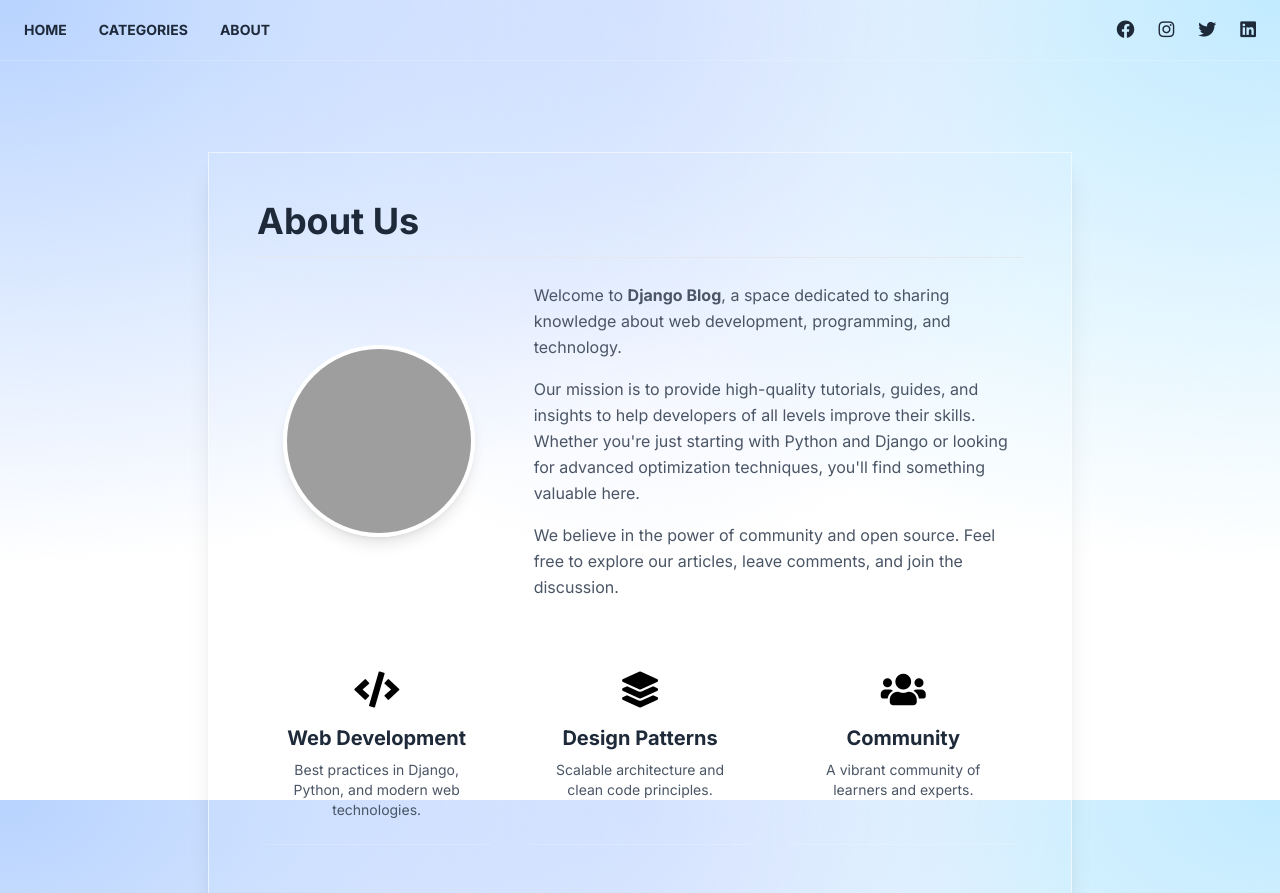
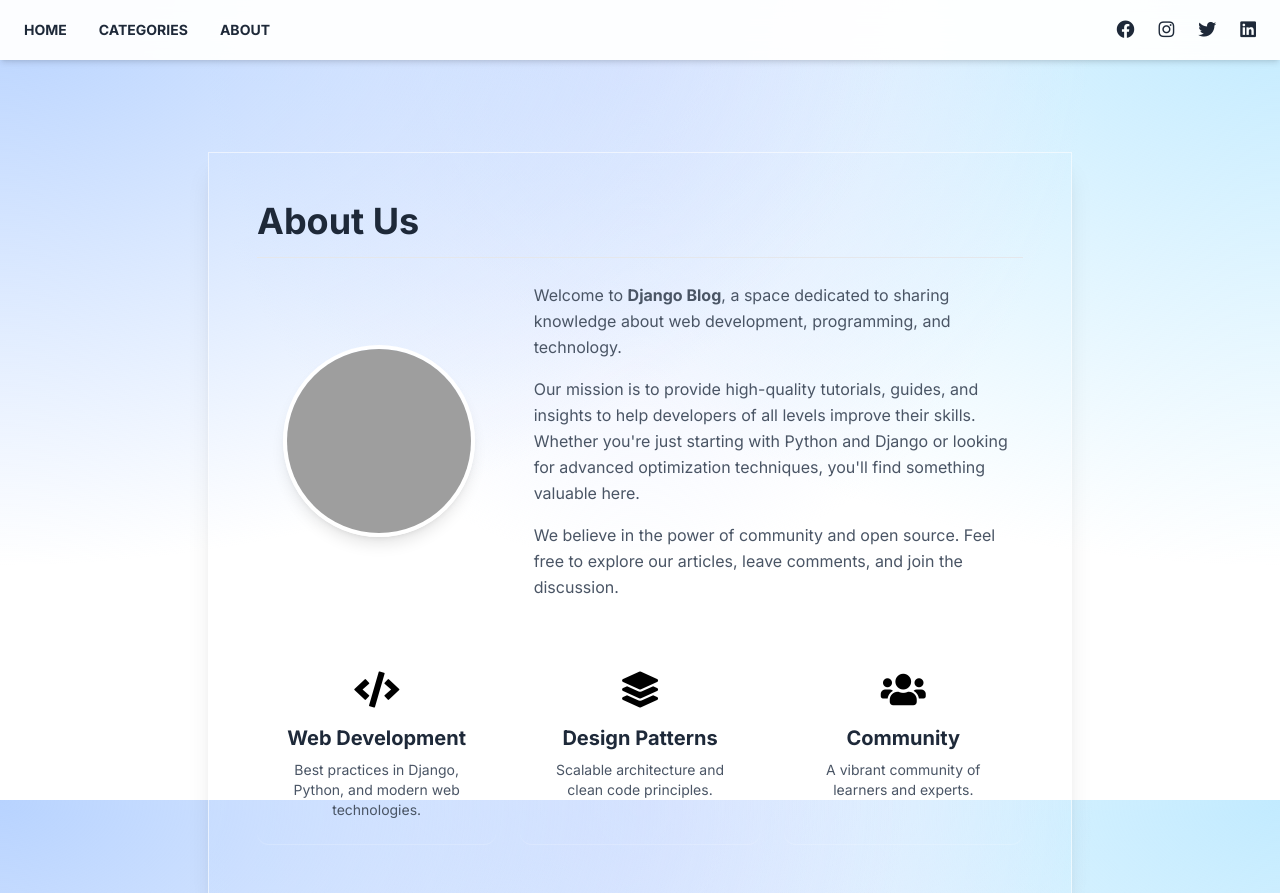
Before and after one commit to milton2913/blog, a Django app: page /about/ in a window 1280 px wide. Shown: the top 893 px of the page. Run offline with Django 5.2, Linux system fonts and the light colour scheme; data that the repository does not hold is empty; style sheets or scripts are compiled from the project's sources; some libraries are stand-ins or nearby versions; grey boxes are pictures that could not be loaded.

Commit message:
fix: Improve header readability when scrolling
- Changed header from glassmorphism to solid white background (95% opacity)
- Added backdrop-blur and shadow for modern look
- Content behind header now remains readable when scrolling

```diff
--- a/templates/base.html
+++ b/templates/base.html
@@ -140,7 +140,7 @@
 </head>
 
 <body class="leading-normal tracking-normal text-gray-900 flex flex-col min-h-screen">
-    <nav class="w-full py-4 glass fixed top-0 z-50">
+    <nav class="w-full py-4 fixed top-0 z-50 bg-white/95 backdrop-blur-md shadow-md">
         <div class="w-full container mx-auto flex flex-wrap items-center justify-between px-6">
             <nav>
                 <ul
```
